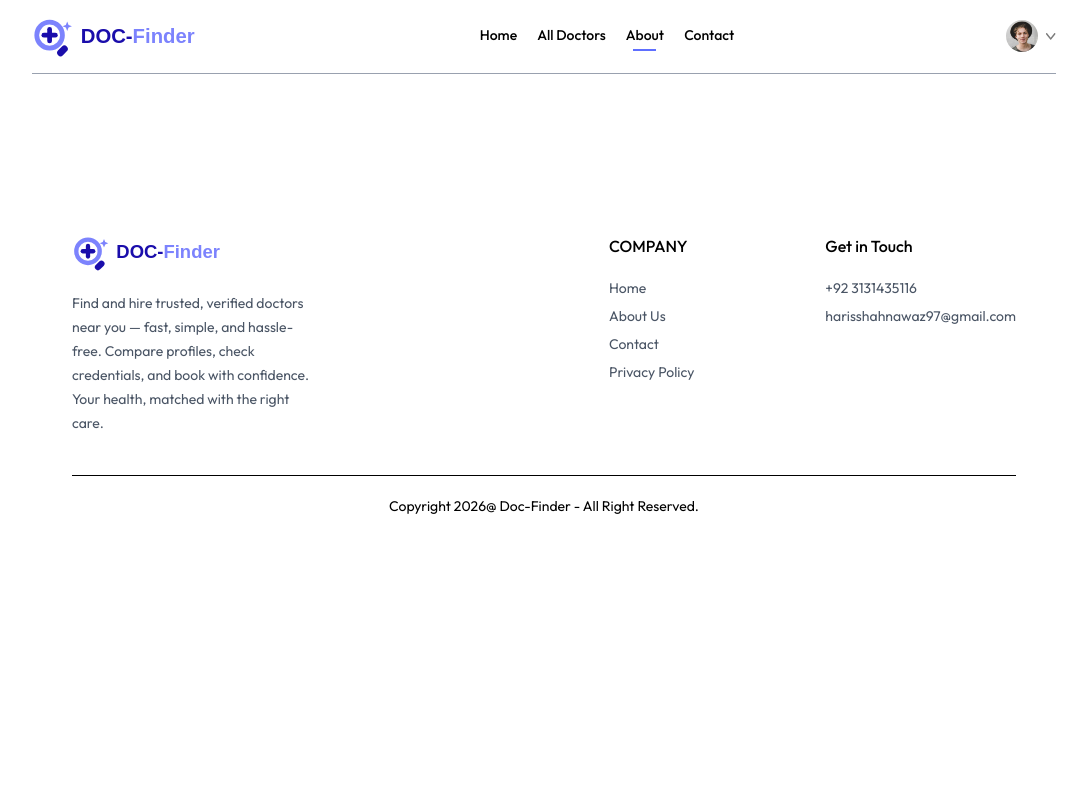
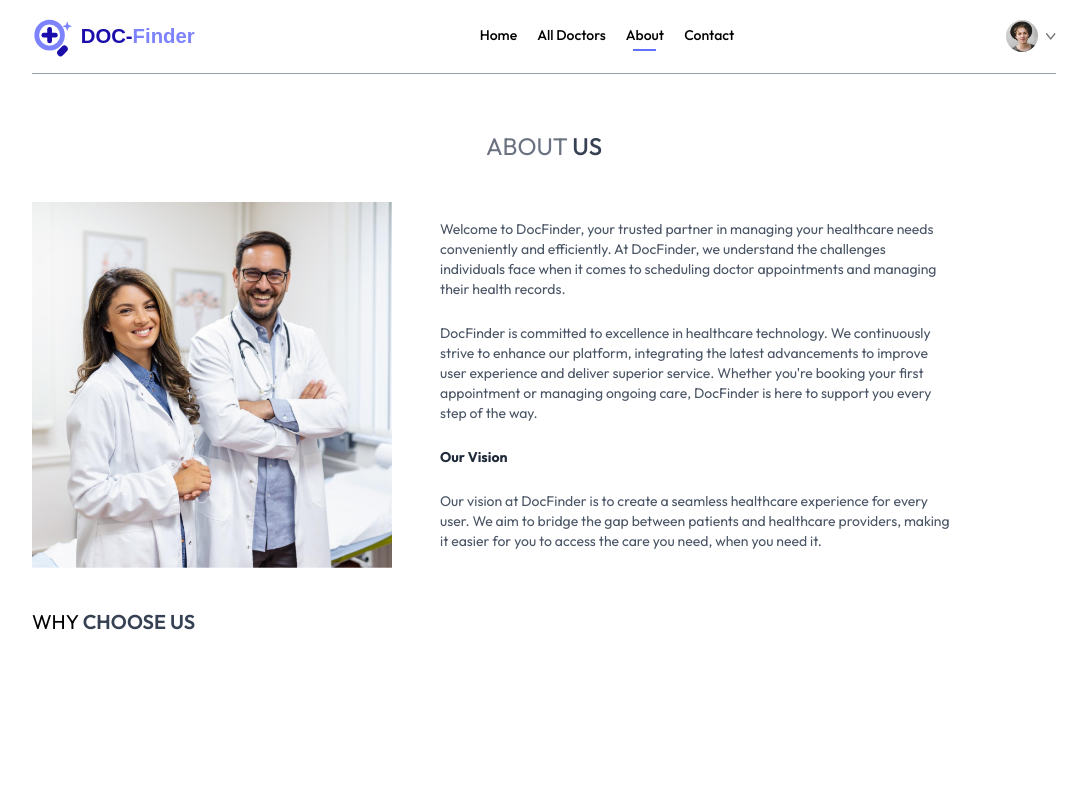
Before and after one commit to HarisShahnawaz/DOC-Finder, a React (Vite) app in the folder frontend/: page /about in a window 1280 px wide. Shown: the top 797 px of the page, without its empty margins (96-1183 px from the left). Built offline with nearby package versions, Linux system fonts and the light colour scheme.

Commit message:
create about page

```diff
--- a/frontend/src/App.jsx
+++ b/frontend/src/App.jsx
@@ -9,6 +9,7 @@
 import MyAppointments from './pages/MyAppointments'
 import Appointment from './pages/Appointment'
 import Footer from './components/Footer'
+import About from './pages/About'
 const App = () => {
   return (
     <div className='mx-4 sm:mx-[10%]'>
@@ -19,6 +20,7 @@
       <Route path='/doctors/:speciality' element={<Doctors />} />
         <Route path='/login' element={<Login />} />
       <Route path='/contact' element={<Contact />} />
+      <Route path='/about' element={<About />} />
       <Route path='/myprofile' element={<MyProfile />} />
       <Route path='/myappointments' element={<MyAppointments />} />
       <Route path='/appointments/:docId' element={<Appointment/>} />
--- a/frontend/src/pages/About.jsx
+++ b/frontend/src/pages/About.jsx
@@ -1,8 +1,29 @@
 import React from 'react'
-
+import { assets } from '../assets/assets_frontend/assets'
 const About = () => {
   return (
-    <div>About</div>
+    <div >
+
+    <div className=' text-center text-2xl pt-10 text-gray-500'>
+       <p>ABOUT <span className='text-gray-700 font-medium'>US</span></p>
+    </div>
+
+    <div className='my-10 flex flex-col md:flex-row gap-12'>
+      <img className='w-full md:max-w-[360px]' src={assets.about_image} alt="" />
+      <div className='flex flex-col justify-center gap-6 md:w-2/4 text-gray-600 text-sm '>
+        <p>Welcome to DocFinder, your trusted partner in managing your healthcare needs conveniently and efficiently. At DocFinder, we understand the challenges individuals face when it comes to scheduling doctor appointments and managing their health records.</p>
+        <p>DocFinder is committed to excellence in healthcare technology. We continuously strive to enhance our platform, integrating the latest advancements to improve user experience and deliver superior service. Whether you're booking your first appointment or managing ongoing care, DocFinder is here to support you every step of the way.</p>
+        <b className='text-gray-800'>Our Vision</b>
+        <p>Our vision at DocFinder is to create a seamless healthcare experience for every user. We aim to bridge the gap between patients and healthcare providers, making it easier for you to access the care you need, when you need it.</p>
+      </div>
+    </div>
+
+     <div className='text-xl my-4'>
+     <p> WHY <span className='text-gray-700 font-semibold'>CHOOSE US</span> </p>
+     </div>
+
+
+    </div>
   )
 }
 
```
